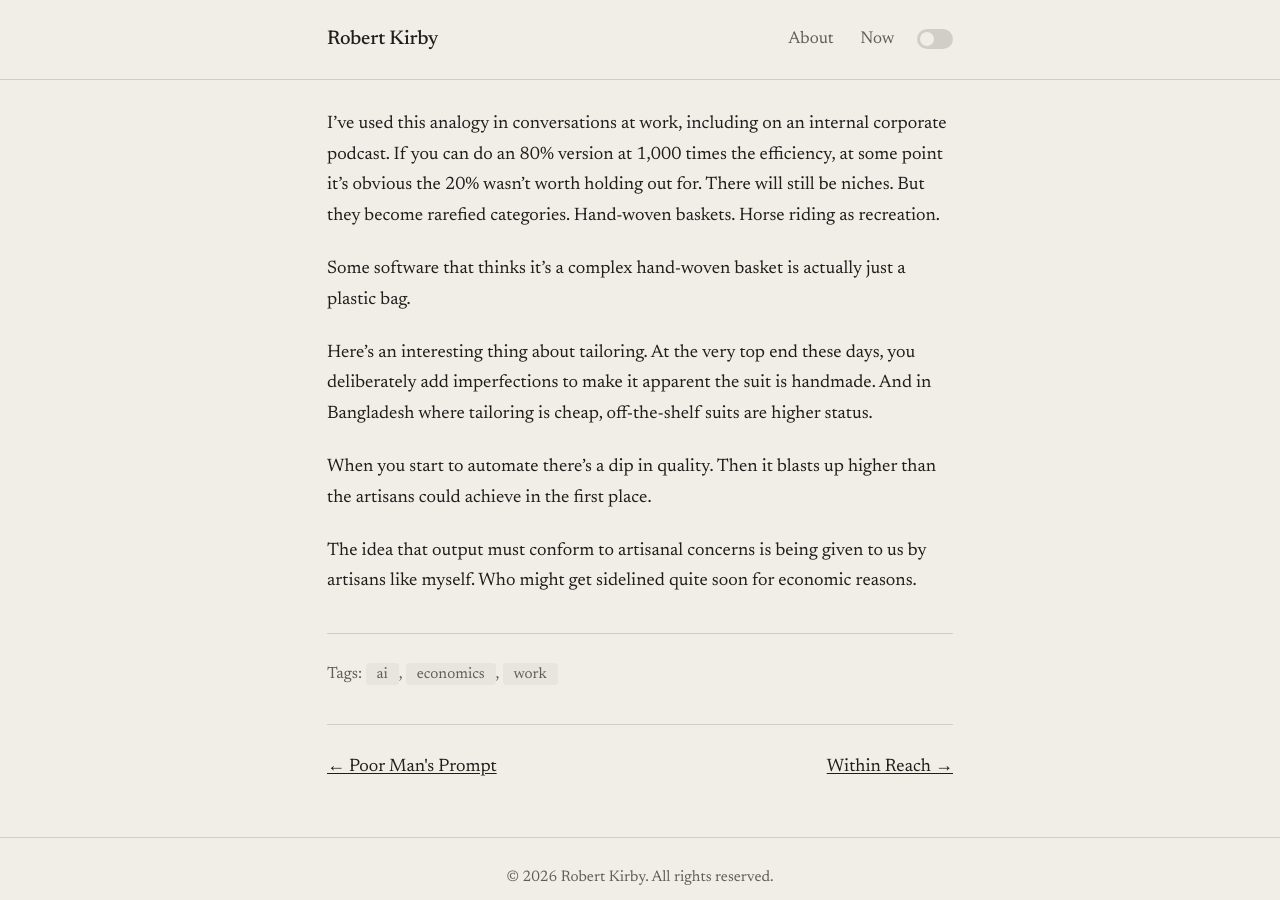
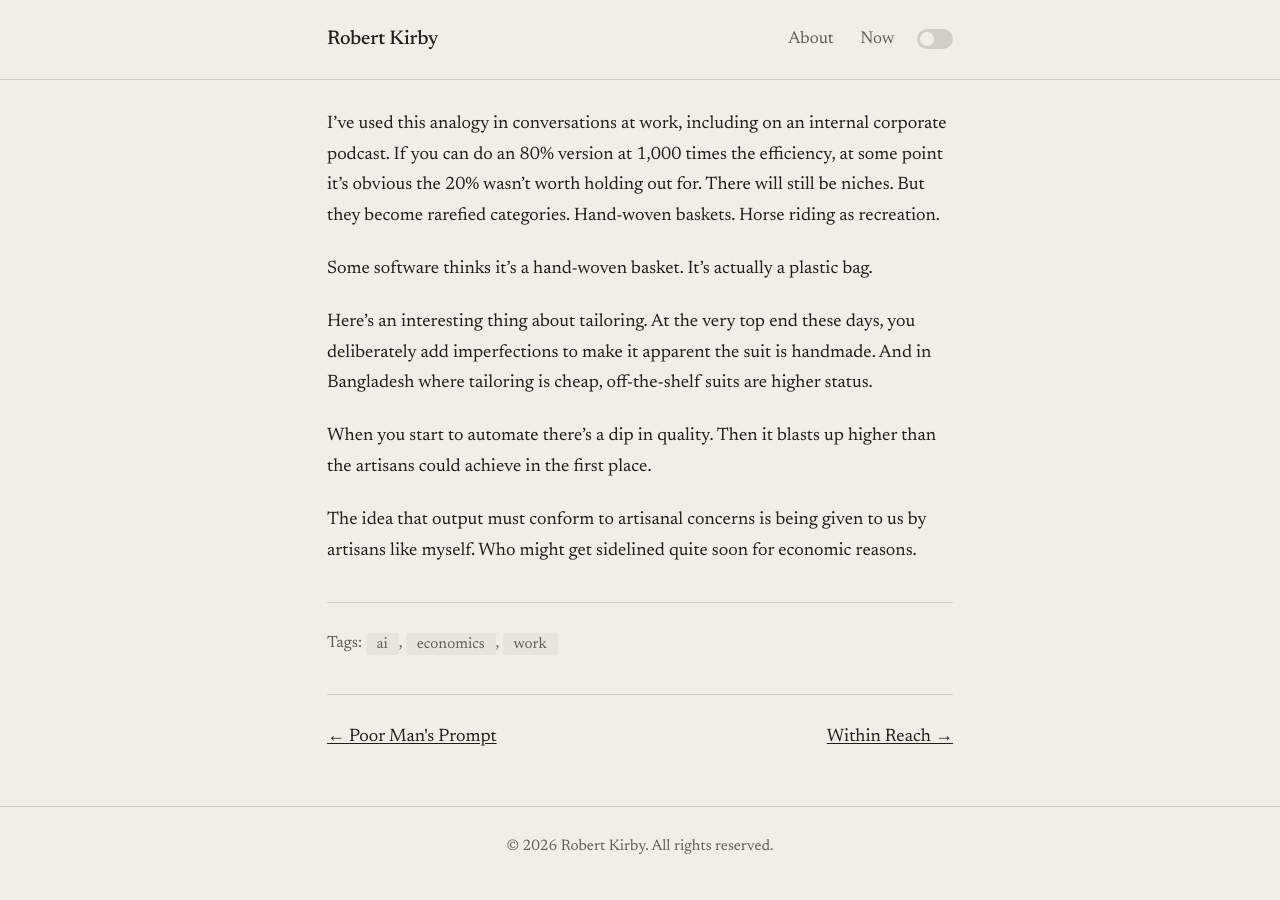
Before and after one commit to rob137/rob137.github.io, a Jekyll site: the page built from _posts/2026-02-06-factory-sandwiches.md, in a window 1280 px wide and 900 px high, scrolled down 802 px. Built offline with Jekyll 4.4.1, drawn with Linux system fonts in a browser that asks for light colours.

Commit message:
Fix garden path sentence
Co-Authored-By: Claude Opus 4.5 <noreply@anthropic.com>

```diff
--- a/_posts/2026-02-06-factory-sandwiches.md
+++ b/_posts/2026-02-06-factory-sandwiches.md
@@ -17,7 +17,7 @@ The economy is a force unto itself. It isn't designed to fit around humans. We'v
 
 I've used this analogy in conversations at work, including on an internal corporate podcast. If you can do an 80% version at 1,000 times the efficiency, at some point it's obvious the 20% wasn't worth holding out for. There will still be niches. But they become rarefied categories. Hand-woven baskets. Horse riding as recreation.
 
-Some software that thinks it's a complex hand-woven basket is actually just a plastic bag.
+Some software thinks it's a hand-woven basket. It's actually a plastic bag.
 
 Here's an interesting thing about tailoring. At the very top end these days, you deliberately add imperfections to make it apparent the suit is handmade. And in Bangladesh where tailoring is cheap, off-the-shelf suits are higher status.
 
```
